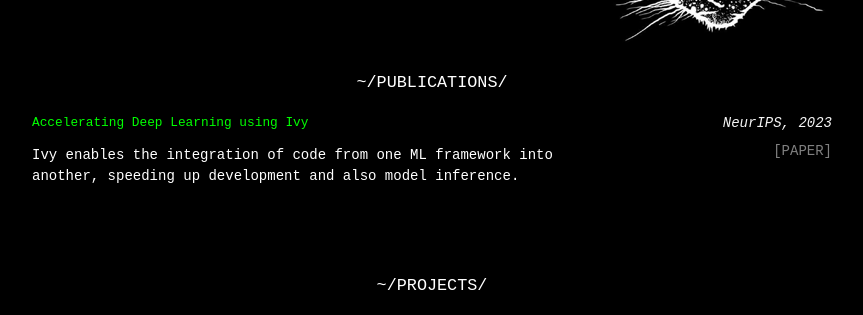
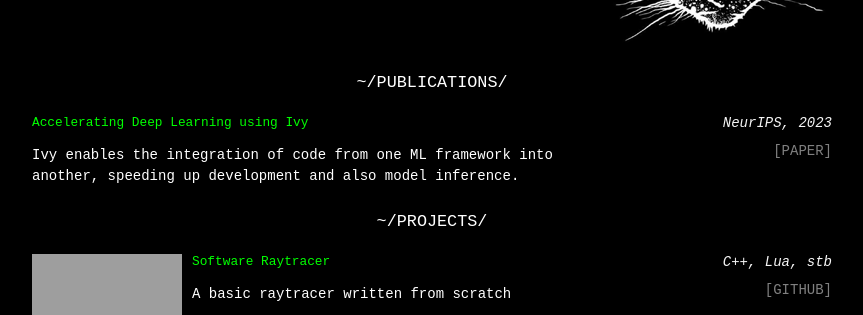
Before and after one commit to CatB1t/catb1t.github.io, a plain HTML site: page index.html in a window 1280 px wide. Shown: the part 208-523 px from the top of the page, without its empty margins (208-1071 px from the left). Drawn offline with Linux system fonts and the light colour scheme; grey boxes are pictures that could not be loaded.

Commit message:
Update styling

```diff
--- a/resources/css/index.css
+++ b/resources/css/index.css
@@ -20,6 +20,7 @@ body {
   flex-direction: row;
   align-items: center;
   width: 800px;
+  margin-bottom: 1vh;
 }
 
 .info {
@@ -110,7 +111,7 @@ body {
   display: flex;
   flex-direction: column;
   align-items: center;
-  margin-top: 1vh;
+  margin-bottom: 1vh;
 }
 
 .container-header {
@@ -120,7 +121,7 @@ body {
 
 .publication {
   width: 800px;
-  height: 150px;
+  max-height: 150px;
   padding: 0;
   margin-top: 20px;
   display: flex;
```
